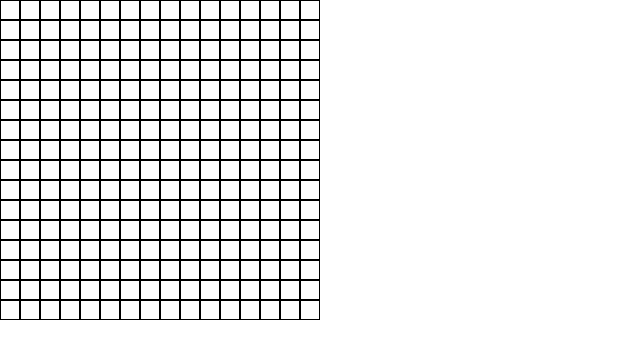
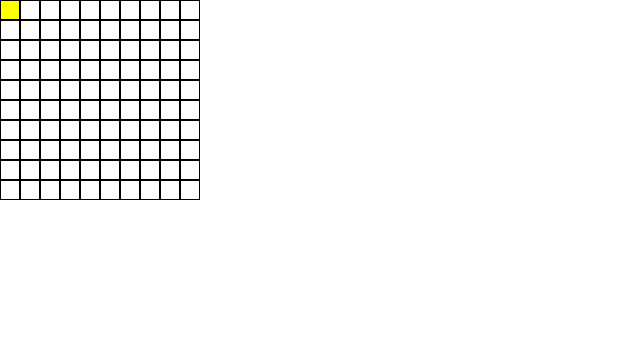
Before and after one commit to HafeezSalim/odin-etch-a-sketch, a plain HTML site: page index.html in a window 1280 px wide. Shown: the whole page, without its empty margins (0-640 px from the left). Drawn offline with Linux system fonts and the light colour scheme.

Commit message:
add hover effect of only yellow color

```diff
--- a/scripts.js
+++ b/scripts.js
@@ -12,10 +12,20 @@ function generateGrid(size) {
 
             let tile = document.createElement("div");
             tile.className = "tile";
+            let tileID = "row" + i + "column" + j;
+            tile.id = tileID;
             row.appendChild(tile);
 
         }
     }
 }
 
-generateGrid(16);
+generateGrid(10);
+
+//hover effect
+let grid = document.querySelector(".grid");
+grid.addEventListener("mouseover", (event) => {
+    if (event.target.classList.contains("tile")) {
+        event.target.style.backgroundColor = "yellow";
+    }
+})
--- a/styles.css
+++ b/styles.css
@@ -16,5 +16,4 @@
     border-width: 1px;
     border-style: solid;
     border-color: black;
-    background-color: white;
 }
```
